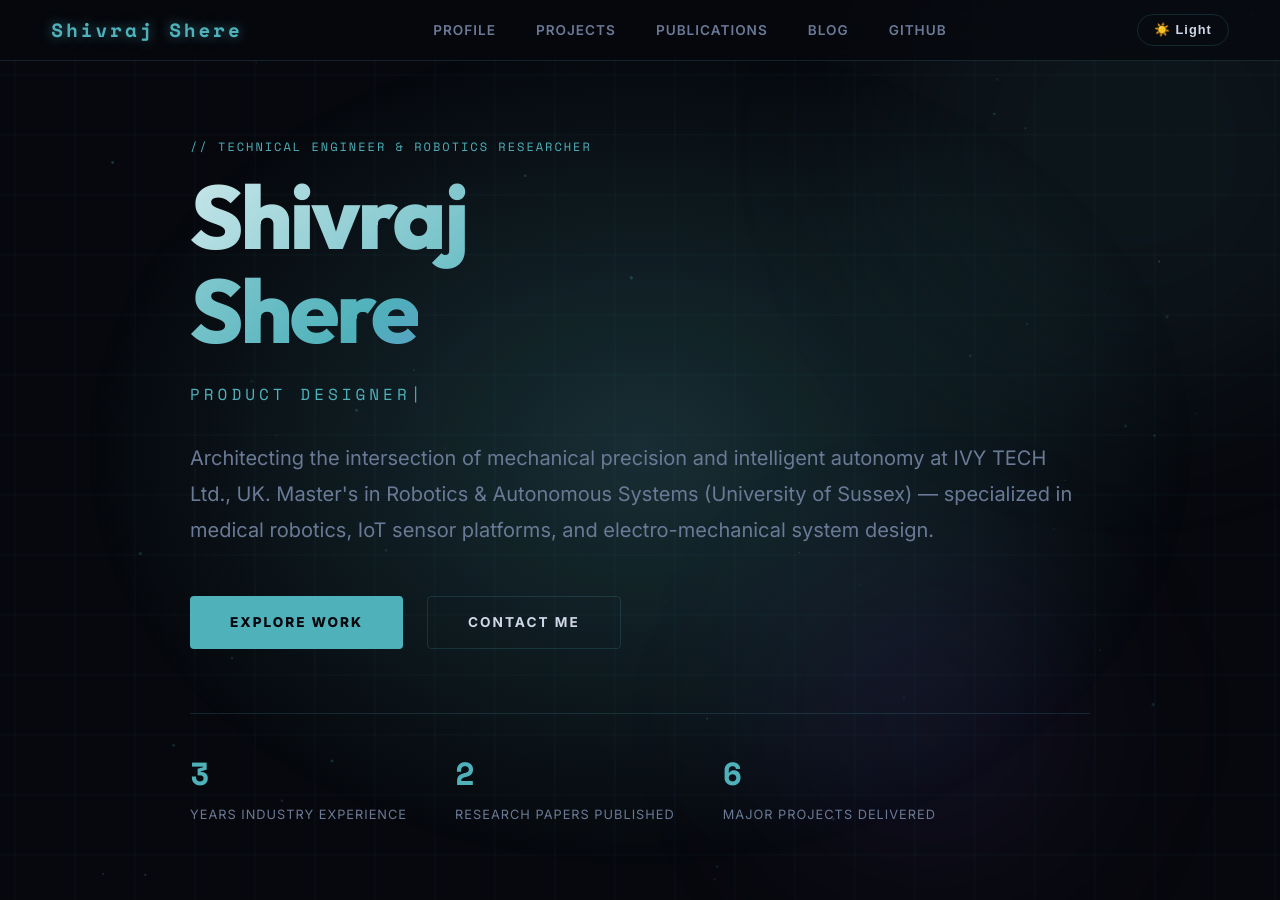
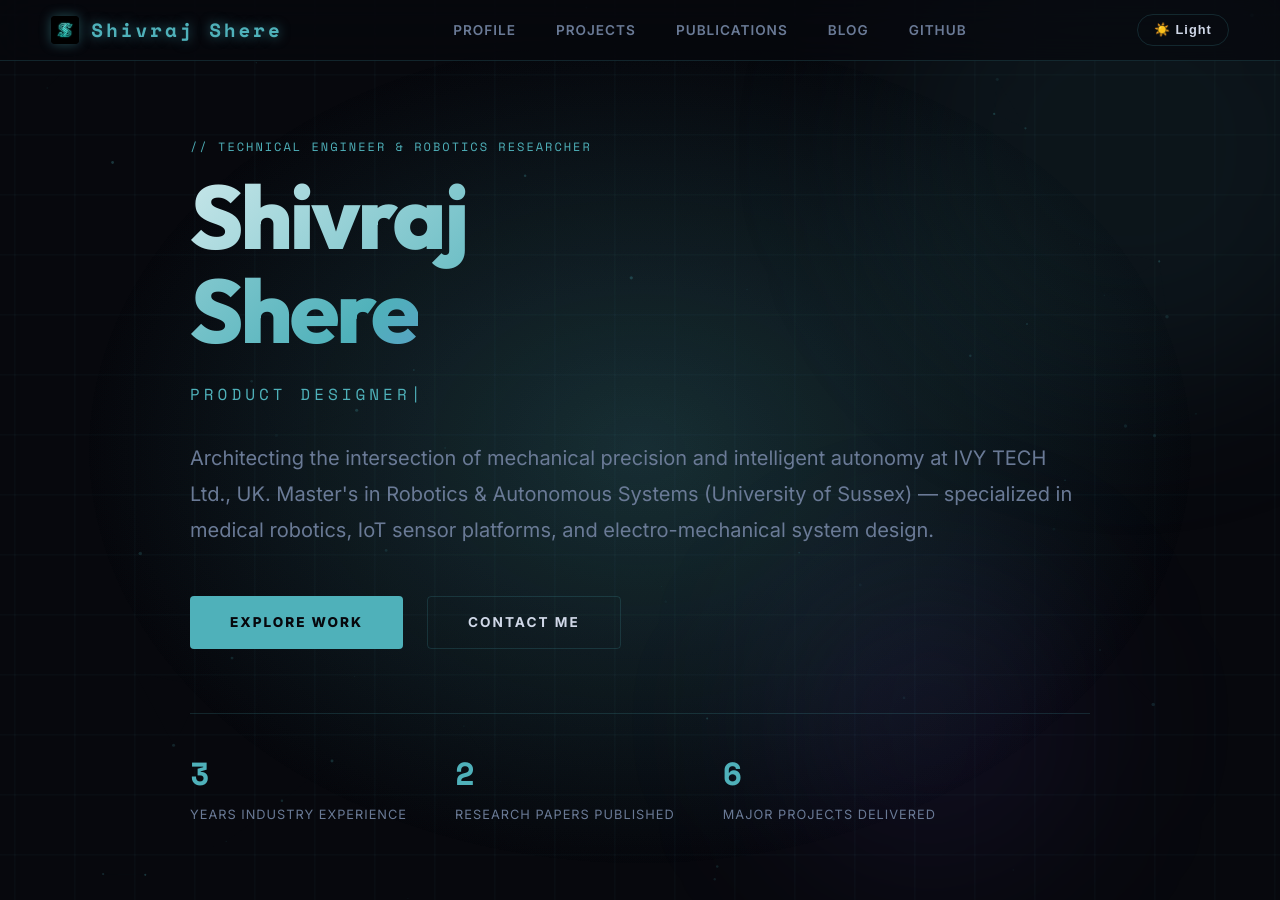
Before and after one commit to shivrajshere/shivrajshere.github.io, a Jekyll site: the page built from index.md, in a window 1280 px wide and 900 px high. Built offline with Jekyll 4.4.1, drawn with Linux system fonts in a browser that asks for light colours.

Commit message:
Inject Neon AI logo directly into global navbar

```diff
--- a/_includes/custom-nav.html
+++ b/_includes/custom-nav.html
@@ -2,7 +2,10 @@
 <div class="futuristic-bg"></div>
 <nav class="navbar">
   <div class="container">
-    <a href="/" class="nav-logo no-push-state no-mark">Shivraj Shere</a>
+    <a href="/" class="nav-logo no-push-state no-mark">
+      <img src="{{ '/assets/img/favicon.png' | relative_url }}" alt="SS Logo">
+      Shivraj Shere
+    </a>
     <ul class="nav-links">
       <li><a href="/" class="no-push-state no-mark">Profile</a></li>
       <li><a href="/projects/" class="no-push-state no-mark">Projects</a></li>
--- a/assets/css/custom.css
+++ b/assets/css/custom.css
@@ -138,6 +138,9 @@ body.light-theme .navbar {
 }
 
 .nav-logo {
+    display: flex;
+    align-items: center;
+    gap: 0.75rem;
     font-family: var(--font-mono);
     font-weight: 700;
     font-size: 1.2rem;
@@ -146,6 +149,14 @@ body.light-theme .navbar {
     letter-spacing: 3px;
     text-shadow: 0 0 12px rgba(79, 177, 186, 0.6);
     transition: var(--transition);
+}
+
+.nav-logo img {
+    height: 28px;
+    width: 28px;
+    border-radius: 4px;
+    object-fit: contain;
+    box-shadow: 0 0 12px rgba(79, 177, 186, 0.4);
 }
 
 .nav-logo:hover { text-shadow: 0 0 24px rgba(79, 177, 186, 1); }
```
